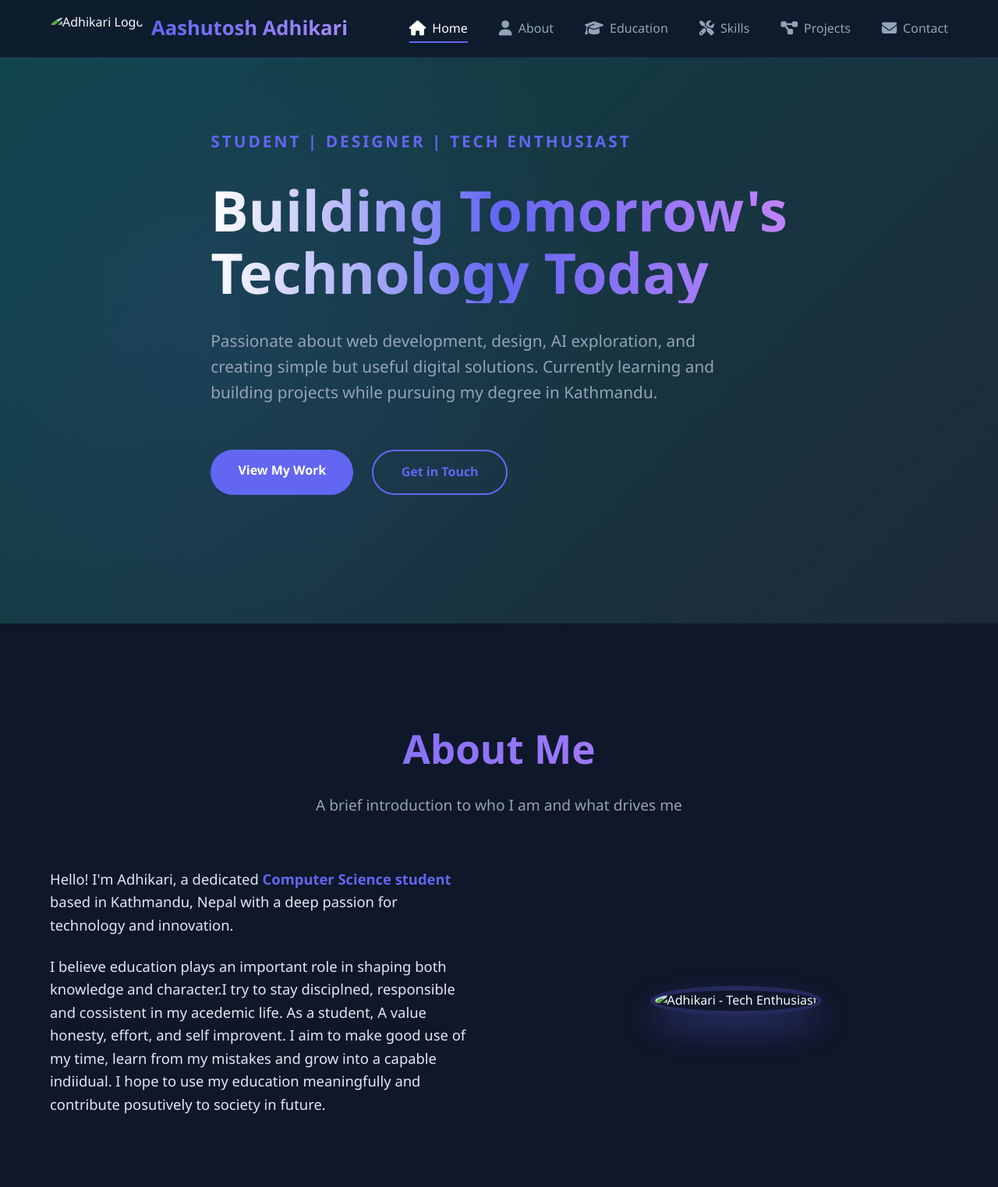
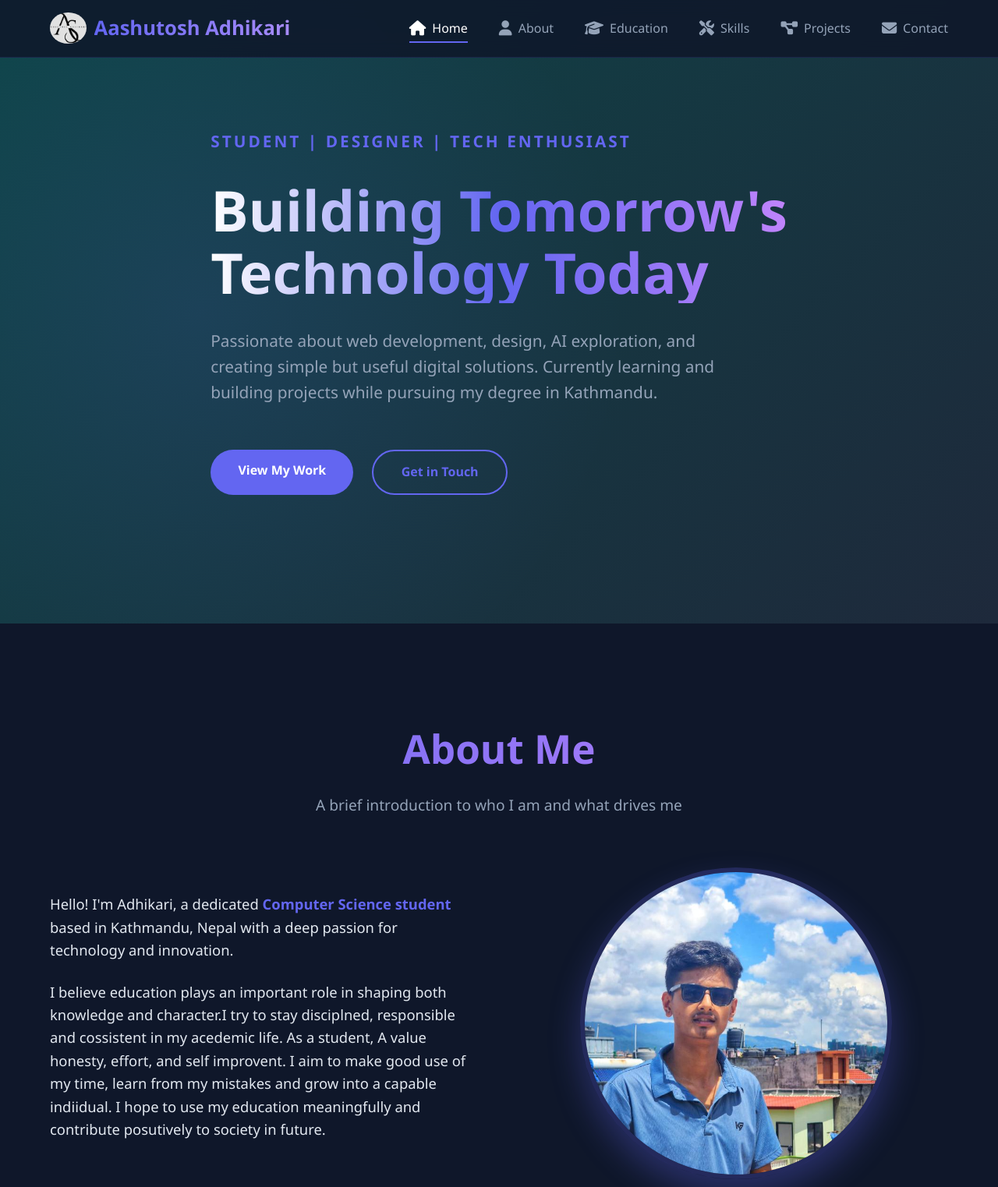
Before and after one commit to adhikariasu2020-design/a, a plain HTML site: page index.html in a window 1280 px wide. Shown: the top 1523 px of the page at 78% size. Drawn offline with Linux system fonts and the light colour scheme; the site is published under a folder, as on GitHub Pages, so addresses that start at the root find nothing.

```diff
--- a/index.html
+++ b/index.html
@@ -537,7 +537,7 @@
     <header id="header">
         <nav>
             <div class="logo-container">
-                <img src="/Aashutosh logo.jpg" alt="Adhikari Logo" class="logo-img">
+                <img src="Aashutosh logo.jpg" alt="Adhikari Logo" class="logo-img">
                 <div class="logo-text">Aashutosh Adhikari</div>
             </div>
             <ul class="nav-links">
@@ -578,7 +578,7 @@
             </div>
             <div class="about-image">
                 <!-- Replace with YOUR actual photo URL -->
-                <img src="/aa.jpg"
+                <img src="aa.jpg"
                      alt="Adhikari - Tech Enthusiast">
             </div>
         </div>
```
